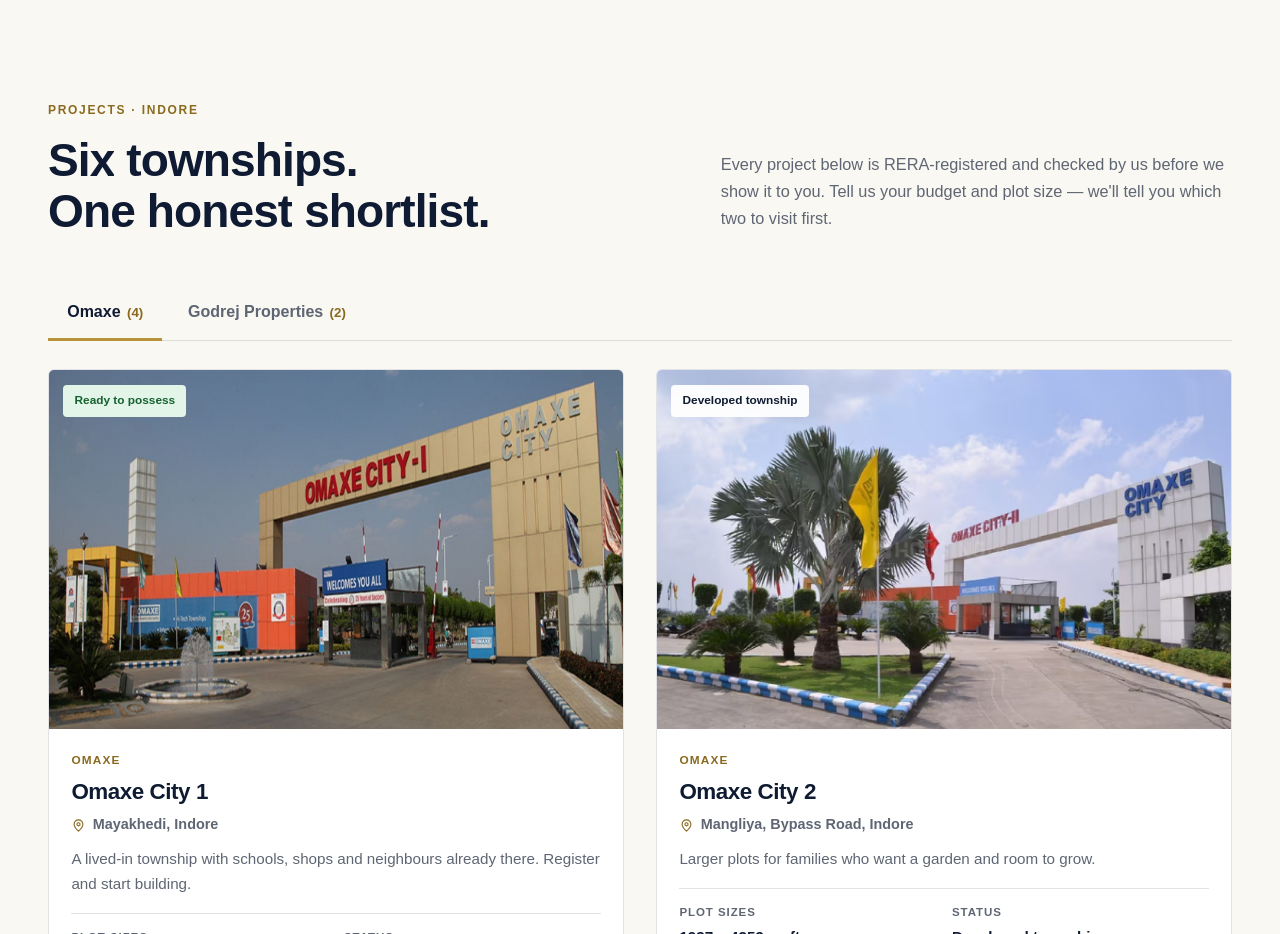
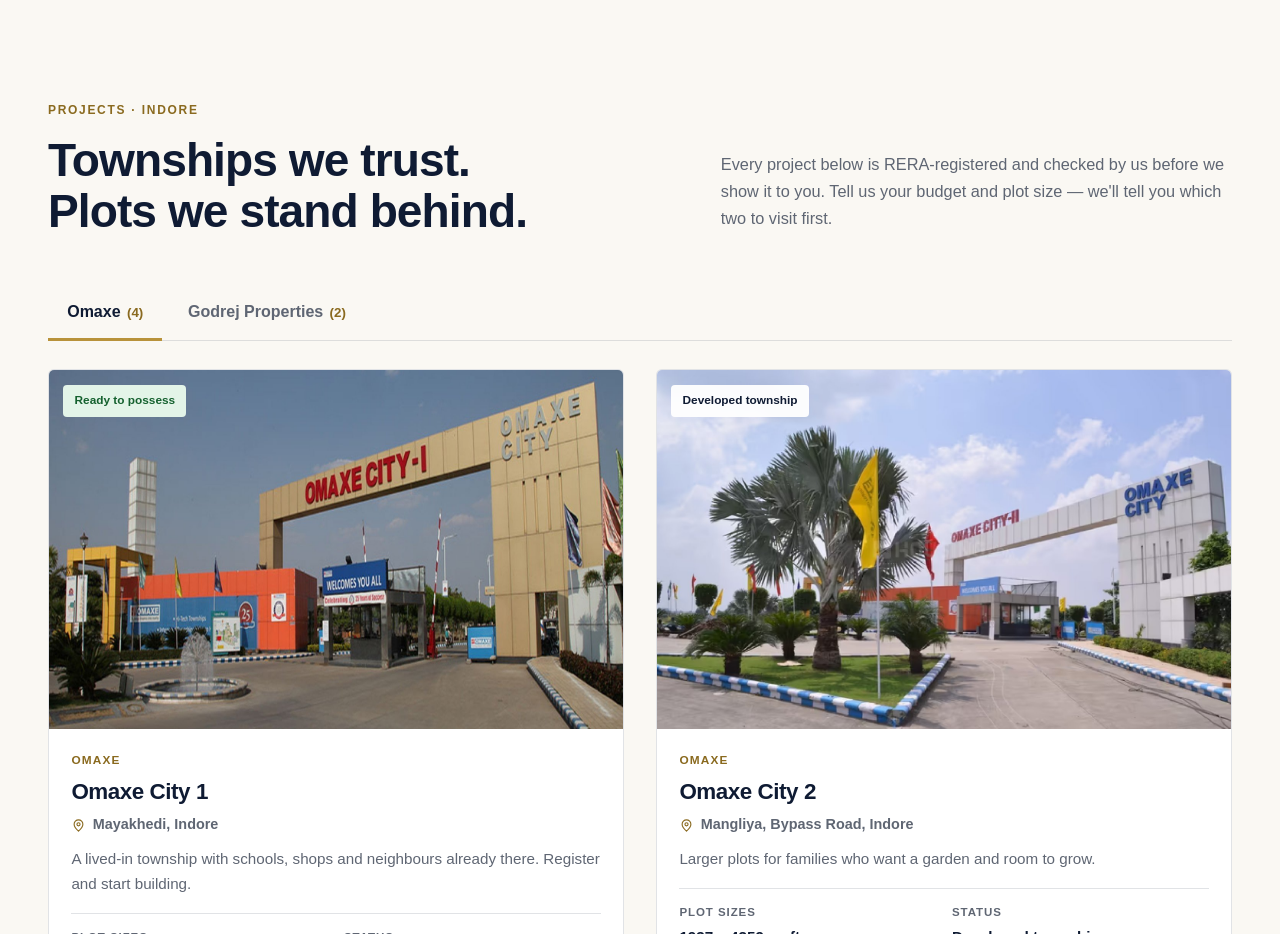
Before and after one commit to pranjali0206/ashish-barjatya-associates, a React (Vite) app: page / in a window 1280 px wide. Shown: the part 880-1814 px from the top of the page. Built offline with nearby package versions, Linux system fonts and the light colour scheme.

Commit message:
Update projects heading

```diff
--- a/src/components/Projects.jsx
+++ b/src/components/Projects.jsx
@@ -45,7 +45,7 @@ export default function Projects() {
         <div className="sec-head split">
           <div>
             <Reveal as="span" className="eyebrow" amount={.8}>Projects · Indore</Reveal>
-            <SplitText as="h2" lines={['Six townships.', 'One honest shortlist.']} />
+            <SplitText as="h2" lines={['Townships we trust.', 'Plots we stand behind.']} />
           </div>
           <Reveal className="lede" delay={.1}>Every project below is RERA-registered and checked by us before we show it to you. Tell us your budget and plot size — we'll tell you which two to visit first.</Reveal>
         </div>
```
